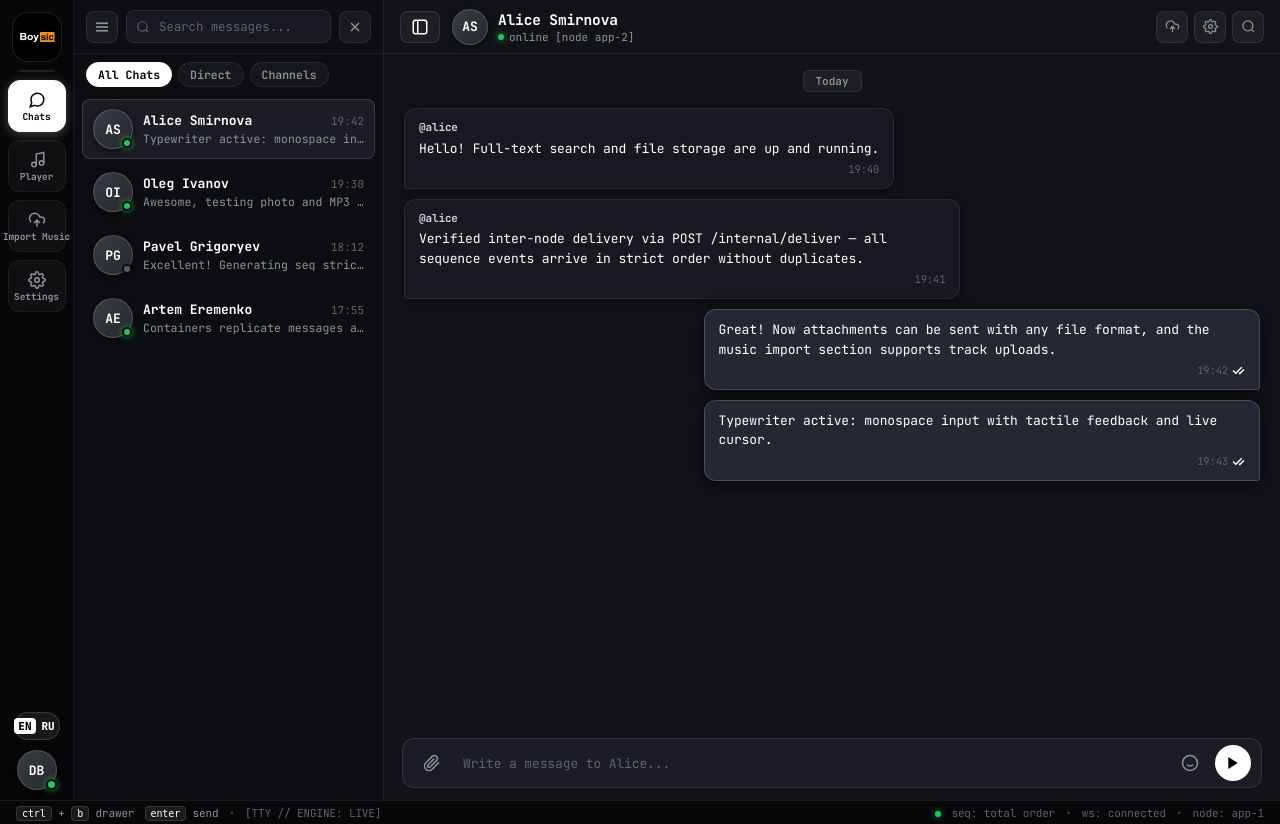
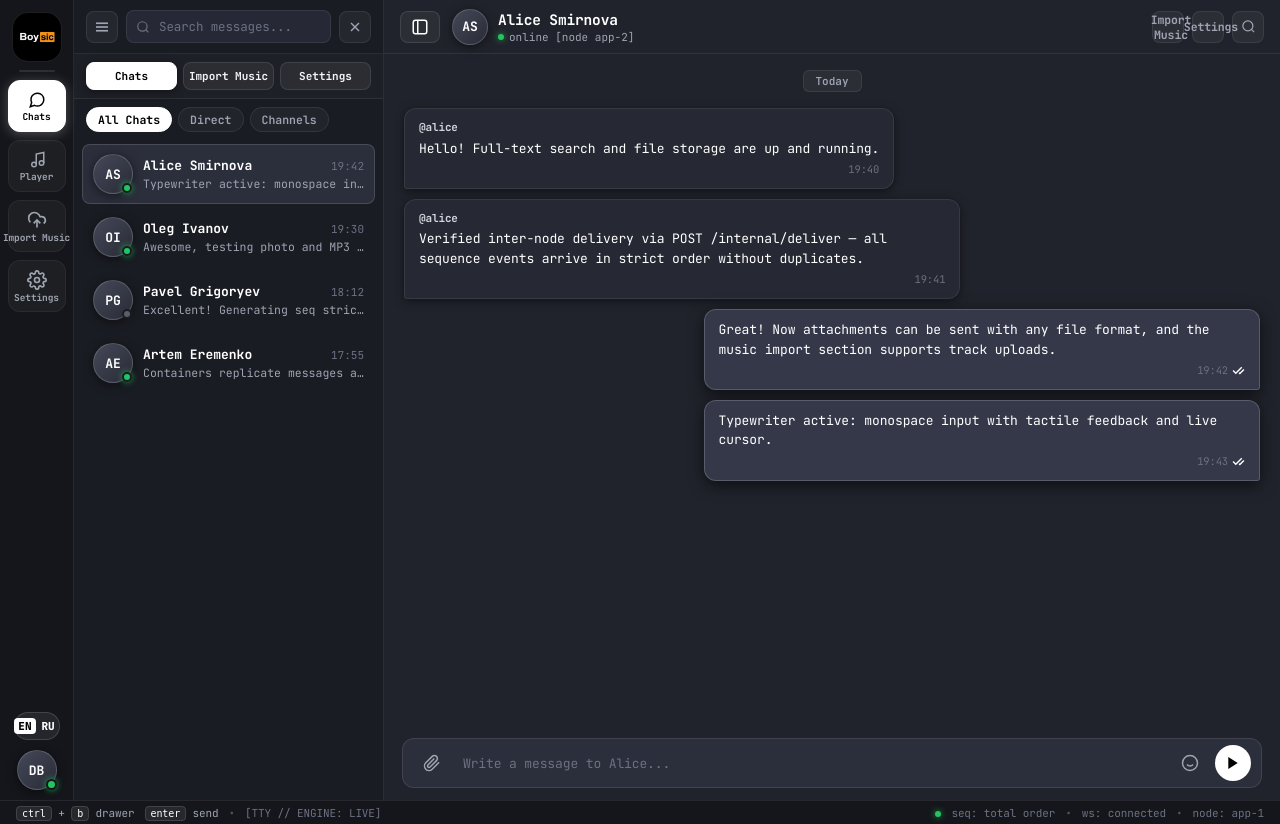
Before and after one commit to spbu-ds-practicum-2026/TheBoys, a FastAPI app: page / in a window 1280 px wide. Run offline with FastAPI, Linux system fonts and the light colour scheme.

Commit message:
feat(frontend): restore comfortable dark-gray palette, add prominent section tabs for Settings and Import

```diff
--- a/services/frontend/static/css/glass.css
+++ b/services/frontend/static/css/glass.css
@@ -9,34 +9,34 @@
   --font-family: var(--font-typewriter);
   --font-mono: var(--font-typewriter);
 
-  /* Deep Black & Graphite Layering */
-  --bg-void: #000000;         /* 100% Pure Black */
-  --bg-rail: #070709;         /* Discord Left Rail */
-  --bg-drawer: #0d0e12;       /* Telegram Dialogs Drawer */
-  --bg-canvas: #121318;       /* Chat Stage Canvas */
-  --bg-surface-0: #0d0e12;
-  --bg-surface-1: #14151b;
-  --bg-surface-2: #1b1c24;
-  --bg-surface-3: #232530;
-  --bg-surface-input: #171820;
+  /* Refined Graphite Dark Palette ("чуть посерее" - Discord & Telegram Dark) */
+  --bg-void: #0e1014;         /* Soft Dark Void */
+  --bg-rail: #14161b;         /* Left Navigation Rail */
+  --bg-drawer: #1a1c23;       /* Dialogs Drawer */
+  --bg-canvas: #21232c;       /* Chat Stage Canvas */
+  --bg-surface-0: #1a1c23;
+  --bg-surface-1: #242732;
+  --bg-surface-2: #2b2e3b;
+  --bg-surface-3: #353847;
+  --bg-surface-input: #262935;
 
   /* Typography Colors */
   --text-pure: #ffffff;
-  --text-bright: #f0f1f5;
-  --text-muted: #8e929f;
-  --text-subtle: #5f6370;
-  --text-dim: #3f424c;
+  --text-bright: #f3f4f8;
+  --text-muted: #9fa4b2;
+  --text-subtle: #6c7182;
+  --text-dim: #4d5160;
 
   /* Refined Gray Avatars (Exact User Request) */
-  --avatar-gray: #2e3036;
-  --avatar-gray-gradient: linear-gradient(135deg, #3a3c45 0%, #25272d 100%);
-  --avatar-gray-border: 1px solid rgba(255, 255, 255, 0.18);
+  --avatar-gray: #343744;
+  --avatar-gray-gradient: linear-gradient(135deg, #444858 0%, #292b36 100%);
+  --avatar-gray-border: 1px solid rgba(255, 255, 255, 0.2);
   --avatar-gray-text: #ffffff;
 
   /* Monochrome Message Bubbles */
-  --bubble-incoming: #181920;
-  --bubble-outgoing: #252733;
-  --bubble-outgoing-border: rgba(255, 255, 255, 0.16);
+  --bubble-incoming: #262833;
+  --bubble-outgoing: #343849;
+  --bubble-outgoing-border: rgba(255, 255, 255, 0.18);
 
   /* Accent Borders & Specular Lines */
   --glass-border: 1px solid rgba(255, 255, 255, 0.08);
--- a/services/frontend/static/css/messenger.css
+++ b/services/frontend/static/css/messenger.css
@@ -435,6 +435,75 @@
 .dropdown-item-text {
   font-family: var(--font-typewriter);
   font-weight: 600;
+}
+
+/* Drawer Top Sections Pill Row: Чаты, Импорт, Параметры */
+.drawer-sections-pill-row {
+  display: flex;
+  align-items: center;
+  gap: 6px;
+  padding: 8px 12px;
+  background: rgba(255, 255, 255, 0.02);
+  border-bottom: 1px solid rgba(255, 255, 255, 0.07);
+}
+
+.section-pill-btn {
+  flex: 1;
+  padding: 6px 4px;
+  border-radius: 8px;
+  background: rgba(255, 255, 255, 0.06);
+  border: 1px solid rgba(255, 255, 255, 0.1);
+  color: var(--text-bright);
+  font-size: 11px;
+  font-weight: 700;
+  font-family: var(--font-typewriter);
+  cursor: pointer;
+  display: flex;
+  align-items: center;
+  justify-content: center;
+  transition: all 0.18s;
+  white-space: nowrap;
+}
+
+.section-pill-btn:hover {
+  background: rgba(255, 255, 255, 0.14);
+  color: #ffffff;
+  border-color: rgba(255, 255, 255, 0.25);
+}
+
+.section-pill-btn.active {
+  background: #ffffff;
+  color: #000000;
+  border-color: #ffffff;
+  box-shadow: 0 2px 8px rgba(0, 0, 0, 0.4);
+}
+
+/* Header Action Buttons with Text (Импорт, Параметры) */
+.header-action-btn {
+  display: inline-flex;
+  align-items: center;
+  gap: 6px;
+  padding: 5px 11px;
+  border-radius: 8px;
+  background: rgba(255, 255, 255, 0.06);
+  border: 1px solid rgba(255, 255, 255, 0.12);
+  color: var(--text-bright);
+  font-size: 11.5px;
+  font-weight: 700;
+  font-family: var(--font-typewriter);
+  cursor: pointer;
+  transition: all 0.18s;
+}
+
+.header-action-btn:hover {
+  background: rgba(255, 255, 255, 0.15);
+  color: #ffffff;
+  border-color: #ffffff;
+}
+
+.header-action-text {
+  font-family: var(--font-typewriter);
+  letter-spacing: -0.01em;
 }
 
 .deck-filter-chips {
--- a/services/frontend/static/js/messenger-ui.js
+++ b/services/frontend/static/js/messenger-ui.js
@@ -588,13 +588,16 @@
 
   tabs.forEach(name => {
     const btn = document.getElementById(`btn-tab-${name}`);
+    const secBtn = document.getElementById(`sec-btn-${name}`);
     const view = document.getElementById(`view-${name}`);
 
     if (name === tabName) {
       if (btn) btn.classList.add('active');
+      if (secBtn) secBtn.classList.add('active');
       if (view) view.style.display = 'flex';
     } else {
       if (btn) btn.classList.remove('active');
+      if (secBtn) secBtn.classList.remove('active');
       if (view) view.style.display = 'none';
     }
   });
--- a/services/frontend/templates/base.html
+++ b/services/frontend/templates/base.html
@@ -56,26 +56,26 @@
         <!-- 3. Import Music & Files -->
         <button class="rail-tab-btn" id="btn-tab-import" onclick="switchNavTab('import')"
                 hx-get="/htmx/views/import" hx-trigger="click" hx-target="#view-import" hx-swap="none"
-                title="Import Music" data-ru="Импорт своей музыки" data-i18n-title="nav_import">
+                title="Импорт / Import" data-ru="Импорт своей музыки" data-i18n-title="nav_import">
           <span class="rail-pill-indicator"></span>
-          <svg viewBox="0 0 24 24" width="18" height="18" fill="none" stroke="currentColor" stroke-width="2">
+          <svg viewBox="0 0 24 24" width="20" height="20" fill="none" stroke="currentColor" stroke-width="2">
             <path d="M4 14.899A7 7 0 1 1 15.71 8h1.79a4.5 4.5 0 0 1 2.5 8.242"/>
             <path d="M12 12v9"/>
             <path d="m16 16-4-4-4 4"/>
           </svg>
-          <span class="rail-btn-label" data-i18n="nav_import" data-ru="Импорт">Import</span>
+          <span class="rail-btn-label" data-i18n="nav_import" data-ru="Импорт" data-en="Import">Импорт</span>
         </button>
 
-        <!-- 4. Settings -->
+        <!-- 4. Settings / Parameters -->
         <button class="rail-tab-btn" id="btn-tab-settings" onclick="switchNavTab('settings')"
                 hx-get="/htmx/views/settings" hx-trigger="click" hx-target="#view-settings" hx-swap="none"
-                title="Settings" data-ru="Параметры" data-i18n-title="nav_settings">
+                title="Параметры / Settings" data-ru="Параметры" data-i18n-title="nav_settings">
           <span class="rail-pill-indicator"></span>
-          <svg viewBox="0 0 24 24" width="18" height="18" fill="none" stroke="currentColor" stroke-width="2">
+          <svg viewBox="0 0 24 24" width="20" height="20" fill="none" stroke="currentColor" stroke-width="2">
             <circle cx="12" cy="12" r="3"></circle>
             <path d="M19.4 15a1.65 1.65 0 0 0 .33 1.82l.06.06a2 2 0 0 1 0 2.83 2 2 0 0 1-2.83 0l-.06-.06a1.65 1.65 0 0 0-1.82-.33 1.65 1.65 0 0 0-1 1.51V21a2 2 0 0 1-2 2 2 2 0 0 1-2-2v-.09A1.65 1.65 0 0 0 9 19.4a1.65 1.65 0 0 0-1.82.33l-.06.06a2 2 0 0 1-2.83 0 2 2 0 0 1 0-2.83l.06-.06a1.65 1.65 0 0 0 .33-1.82 1.65 1.65 0 0 0-1.51-1H3a2 2 0 0 1-2-2 2 2 0 0 1 2-2h.09A1.65 1.65 0 0 0 4.6 9a1.65 1.65 0 0 0-.33-1.82l-.06-.06a2 2 0 0 1 0-2.83 2 2 0 0 1 2.83 0l.06.06a1.65 1.65 0 0 0 1.82.33H9a1.65 1.65 0 0 0 1-1.51V3a2 2 0 0 1 2-2 2 2 0 0 1 2 2v.09a1.65 1.65 0 0 0 1 1.51 1.65 1.65 0 0 0 1.82-.33l.06-.06a2 2 0 0 1 2.83 0 2 2 0 0 1 0 2.83l-.06.06a1.65 1.65 0 0 0-.33 1.82V9a1.65 1.65 0 0 0 1.51 1H21a2 2 0 0 1 2 2 2 2 0 0 1-2 2h-.09a1.65 1.65 0 0 0-1.51 1z"></path>
           </svg>
-          <span class="rail-btn-label" data-i18n="nav_settings" data-ru="Параметры">Settings</span>
+          <span class="rail-btn-label" data-i18n="nav_settings" data-ru="Параметры" data-en="Settings">Параметры</span>
         </button>
       </nav>
 
--- a/services/frontend/templates/import/import_placeholder.html
+++ b/services/frontend/templates/import/import_placeholder.html
@@ -17,8 +17,8 @@
         </svg>
         <span data-i18n="import_badge">[STORAGE // REPLICATION ENGINE]</span>
       </div>
-      <h1 class="placeholder-title typewriter-text" data-i18n="import_title" data-ru="Импорт своей музыки">Import Music</h1>
-      <p class="placeholder-desc typewriter-font" data-i18n="import_desc" data-ru="Загрузка MP3/WAV в распределённый кластер с автоматическим извлечением ID3-тегов и репликацией на storage-узлы">Upload MP3/WAV to distributed cluster with auto ID3-tag extraction and multi-node replication</p>
+      <h1 class="placeholder-title typewriter-text" data-i18n="import_title" data-ru="Импорт своей музыки">Импорт файлов и музыки</h1>
+      <p class="placeholder-desc typewriter-font" data-i18n="import_desc" data-ru="Загрузка MP3/WAV в распределённый кластер с автоматическим извлечением ID3-тегов и репликацией на storage-узлы">Загрузка MP3/WAV в распределённый кластер с автоматическим извлечением ID3-тегов и репликацией на storage-узлы</p>
     </div>
 
     <!-- Hidden Real File Input -->
--- a/services/frontend/templates/messenger/chat_window.html
+++ b/services/frontend/templates/messenger/chat_window.html
@@ -29,22 +29,24 @@
     </div>
 
     <!-- Header Tools with Quick Access to Settings & Import -->
-    <div style="display: flex; gap: 6px;">
-      <!-- Direct Import Link -->
-      <button class="tactile-btn header-tool-btn" onclick="switchNavTab('import')" title="Import Music & Files" data-ru="Импорт музыки и файлов" data-i18n-title="nav_import">
+    <div style="display: flex; align-items: center; gap: 8px;">
+      <!-- Direct Import Link with Clear Label -->
+      <button class="tactile-btn header-tool-btn header-action-btn" onclick="switchNavTab('import')" title="Импорт файлов" data-ru="Импорт своей музыки" data-i18n-title="nav_import">
         <svg viewBox="0 0 24 24" width="15" height="15" stroke="currentColor" stroke-width="2" fill="none">
           <path d="M4 14.899A7 7 0 1 1 15.71 8h1.79a4.5 4.5 0 0 1 2.5 8.242"/>
           <path d="M12 12v9"/>
           <path d="m16 16-4-4-4 4"/>
         </svg>
+        <span class="header-action-text" data-i18n="nav_import" data-ru="Импорт">Импорт</span>
       </button>
 
-      <!-- Direct Settings Link -->
-      <button class="tactile-btn header-tool-btn" onclick="switchNavTab('settings')" title="Settings / Параметры" data-ru="Параметры системы" data-i18n-title="nav_settings">
+      <!-- Direct Settings Link with Clear Label -->
+      <button class="tactile-btn header-tool-btn header-action-btn" onclick="switchNavTab('settings')" title="Параметры системы" data-ru="Параметры" data-i18n-title="nav_settings">
         <svg viewBox="0 0 24 24" width="15" height="15" stroke="currentColor" stroke-width="2" fill="none">
           <circle cx="12" cy="12" r="3"></circle>
           <path d="M19.4 15a1.65 1.65 0 0 0 .33 1.82l.06.06a2 2 0 0 1 0 2.83 2 2 0 0 1-2.83 0l-.06-.06a1.65 1.65 0 0 0-1.82-.33 1.65 1.65 0 0 0-1 1.51V21a2 2 0 0 1-2 2 2 2 0 0 1-2-2v-.09A1.65 1.65 0 0 0 9 19.4a1.65 1.65 0 0 0-1.82.33l-.06.06a2 2 0 0 1-2.83 0 2 2 0 0 1 0-2.83l.06-.06a1.65 1.65 0 0 0 .33-1.82 1.65 1.65 0 0 0-1.51-1H3a2 2 0 0 1-2-2 2 2 0 0 1 2-2h.09A1.65 1.65 0 0 0 4.6 9a1.65 1.65 0 0 0-.33-1.82l-.06-.06a2 2 0 0 1 0-2.83 2 2 0 0 1 2.83 0l.06.06a1.65 1.65 0 0 0 1.82.33H9a1.65 1.65 0 0 0 1-1.51V3a2 2 0 0 1 2-2 2 2 0 0 1 2 2v.09a1.65 1.65 0 0 0 1 1.51 1.65 1.65 0 0 0 1.82-.33l.06-.06a2 2 0 0 1 2.83 0 2 2 0 0 1 0 2.83l-.06.06a1.65 1.65 0 0 0-.33 1.82V9a1.65 1.65 0 0 0 1.51 1H21a2 2 0 0 1 2 2 2 2 0 0 1-2 2h-.09a1.65 1.65 0 0 0-1.51 1z"></path>
         </svg>
+        <span class="header-action-text" data-i18n="nav_settings" data-ru="Параметры">Параметры</span>
       </button>
 
       <button class="tactile-btn header-tool-btn" title="Search conversation" data-ru="Поиск по переписке" data-i18n-title="search_chat_tooltip">
--- a/services/frontend/templates/messenger/dialogs_list.html
+++ b/services/frontend/templates/messenger/dialogs_list.html
@@ -25,11 +25,11 @@
         </div>
         <div class="dropdown-item" onclick="switchNavTab('import'); closeDrawerDropdownMenu();">
           <span class="dropdown-item-icon">📥</span>
-          <span class="dropdown-item-text" data-i18n="nav_import" data-ru="Импорт музыки и файлов">Import Music</span>
+          <span class="dropdown-item-text" data-i18n="nav_import" data-ru="Импорт">Импорт</span>
         </div>
         <div class="dropdown-item" onclick="switchNavTab('settings'); closeDrawerDropdownMenu();">
           <span class="dropdown-item-icon">⚙️</span>
-          <span class="dropdown-item-text" data-i18n="nav_settings" data-ru="Параметры и настройки">Settings</span>
+          <span class="dropdown-item-text" data-i18n="nav_settings" data-ru="Параметры">Параметры</span>
         </div>
       </div>
     </div>
@@ -48,6 +48,19 @@
         <line x1="18" y1="6" x2="6" y2="18"></line>
         <line x1="6" y1="6" x2="18" y2="18"></line>
       </svg>
+    </button>
+  </div>
+
+  <!-- Prominent Primary Section Switcher: Чаты, Импорт, Параметры -->
+  <div class="drawer-sections-pill-row">
+    <button class="section-pill-btn active" id="sec-btn-chats" onclick="switchNavTab('chats')" title="Чаты">
+      <span data-i18n="nav_chats" data-ru="Чаты">💬 Чаты</span>
+    </button>
+    <button class="section-pill-btn" id="sec-btn-import" onclick="switchNavTab('import')" title="Импорт треков и файлов">
+      <span data-i18n="nav_import" data-ru="Импорт">📥 Импорт</span>
+    </button>
+    <button class="section-pill-btn" id="sec-btn-settings" onclick="switchNavTab('settings')" title="Параметры системы">
+      <span data-i18n="nav_settings" data-ru="Параметры">⚙️ Параметры</span>
     </button>
   </div>
 
--- a/services/frontend/templates/settings/settings.html
+++ b/services/frontend/templates/settings/settings.html
@@ -8,8 +8,8 @@
         <span data-i18n="back_to_chats" data-ru="Назад к чатам">Back to Chats</span>
       </button>
       <div>
-        <h1 class="bento-header-title" data-i18n="settings_title" data-ru="Параметры системы">System Settings</h1>
-        <p class="bento-header-desc" data-i18n="settings_desc" data-ru="Управление профилем, космической физикой стекла и состоянием распределённого кластера">Manage profile, cluster nodes, language and interface preferences</p>
+        <h1 class="bento-header-title" data-i18n="settings_title" data-ru="Параметры системы">Параметры системы</h1>
+        <p class="bento-header-desc" data-i18n="settings_desc" data-ru="Управление профилем, космической физикой стекла и состоянием распределённого кластера">Управление профилем, космической физикой стекла и состоянием распределённого кластера</p>
       </div>
     </div>
   </div>
```
